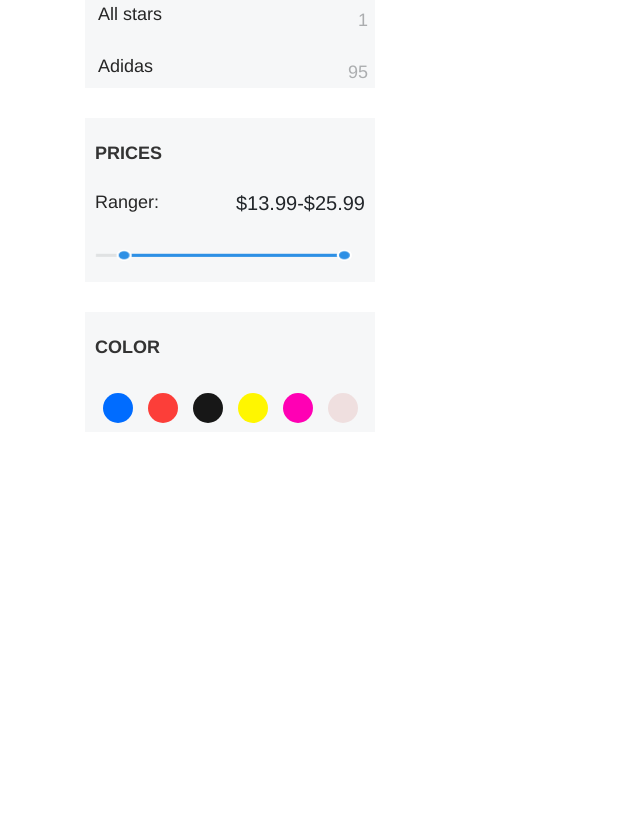
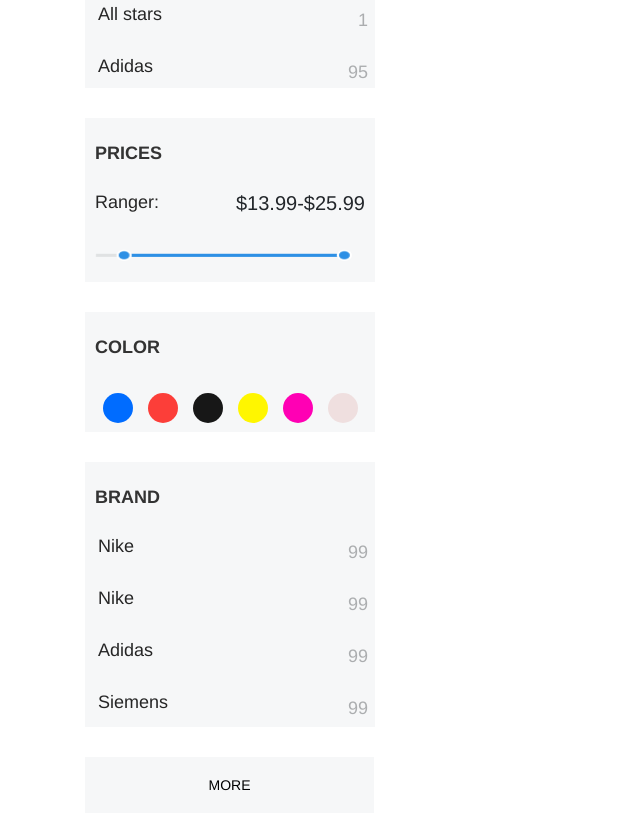
Before and after one commit to Cama2109/examProject, a plain HTML site: page index3.html in a window 1280 px wide. Shown: the part 501-1314 px from the top of the page, without its empty margins (0-640 px from the left). Before the commit the page ends 933 px from the top, so only its background shows below. Drawn offline with Linux system fonts and the light colour scheme; a web font is replaced by a local one.

Commit message:
add all the changes

```diff
--- a/Scss/blocks/_left-side.scss
+++ b/Scss/blocks/_left-side.scss
@@ -146,3 +146,27 @@ margin-top: 20px;
 .six{
   background-color: #EFDFDF;
 }
+.left-card-4{
+  width: 270px;
+  height: 245px;
+  padding: 10px;
+  margin-top:30px;
+   background-color: #F6F7F8;
+}
+.left-card-button{
+  width:289px;
+  height:56px;
+  background-color: #F6F7F8;
+  border:none;
+  margin-top:30px;
+  transition: all 1s ease;
+  font-style: normal;
+font-weight: 500;
+font-size: 14px;
+line-height: 21px;
+font-family: "Helvetica Neue",Helvetica,Arial;
+
+}
+.left-card-button:hover{
+  background-color: #d8d9da;
+}
--- a/index3.html
+++ b/index3.html
@@ -151,6 +151,29 @@
 
 </div>
 </div>
+<div class="left-card-4">
+    <h1 class="left-card-1-title">BRAND</h1>
+    <div class="left-card-1-flex">
+        <h1 class="left-card-1-text">Nike</h1>
+        <p class="left-card-1-number">99</p>
+    </div>
+    <div class="left-card-1-flex">
+        <h1 class="left-card-1-text">Nike</h1>
+        <p class="left-card-1-number">99</p>
+    </div>
+    <div class="left-card-1-flex">
+        <h1 class="left-card-1-text">Adidas</h1>
+        <p class="left-card-1-number">99</p>
+    </div>
+    <div class="left-card-1-flex">
+        <h1 class="left-card-1-text">Siemens</h1>
+        <p class="left-card-1-number">99</p>
+    </div>
+
+</div>
+<button class="left-card-button">
+MORE
+</button>
 </div>
 
 </div>
```
Also changed, not shown: css/main.css, 1 other file.
